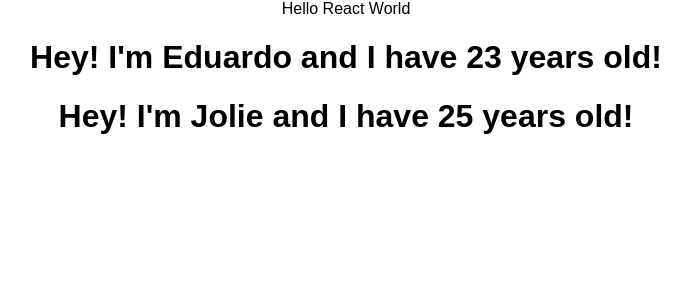
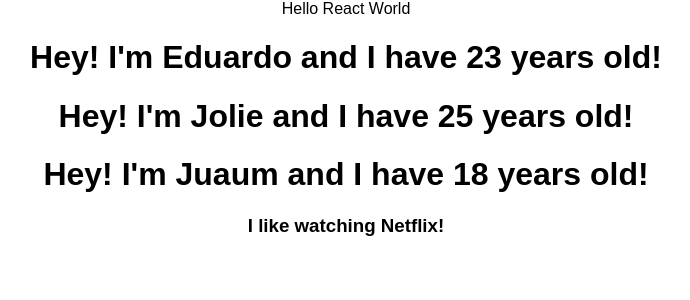
Before and after one commit to du-almeidalima/react-course, a React (Create React App) app: page / in a window 1280 px wide. Shown: the top 300 px of the page, without its empty margins (294-984 px from the left). Built offline with nearby package versions, Linux system fonts and the light colour scheme.

Commit message:
Section 3: Understanding & Using State

```diff
--- a/src/App.js
+++ b/src/App.js
@@ -9,6 +9,7 @@ class App extends Component {
         Hello React World
         <Person name={'Eduardo'} age={23} />
         <Person name={'Jolie'} age={25} />
+        <Person name={'Juaum'} age={18}>I like watching Netflix! </Person>
       </div>
     );
   }
--- a/src/Person/Person.js
+++ b/src/Person/Person.js
@@ -1,9 +1,17 @@
 import React from 'react';
 
 const person = (props) => {
+
   return (
-      <h1>Hey! I'm { props.name } and I have { props.age } years old!</h1>
+      <React.Fragment>
+        <h1>Hey! I'm { props.name } and I have { props.age } years old!</h1>
+        <h3>{ props.children }</h3>
+      </React.Fragment>
   )
 };
 
 export default person;
+
+/*
+ * Children can be understood as the <ng-content>, it's a reserved keyword. Useful to pass complex HTML or other Components
+ */
```
